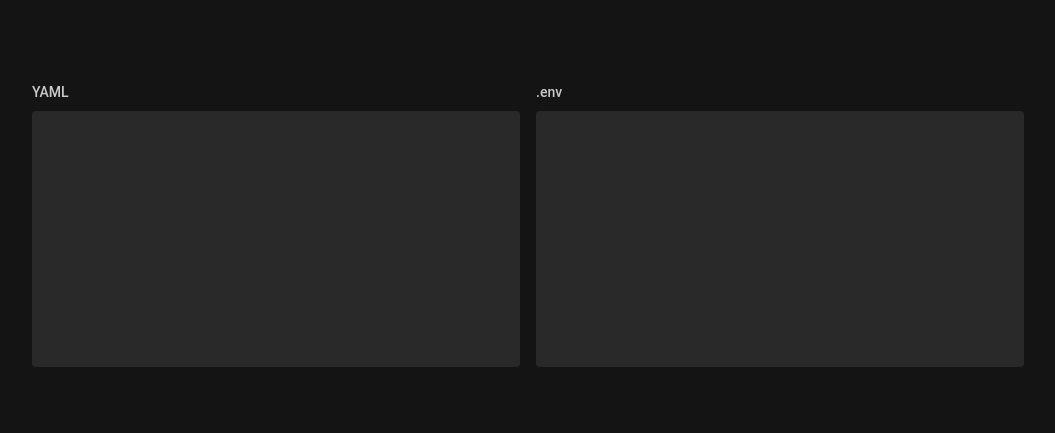
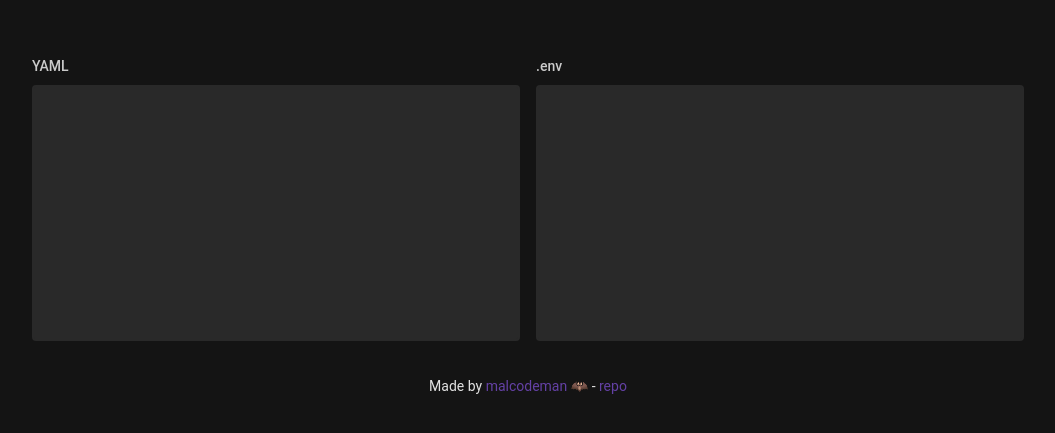
Before and after one commit to malcodeman/yaml-2-env, a React app: page / in a window 1280 px wide. Shown: the part 177-610 px from the top of the page, without its empty margins (112-1167 px from the left). Built offline with nearby package versions, Linux system fonts and the light colour scheme; the HTML template or start-up script is replaced by a standard one.

Commit message:
Adds footer

```diff
--- a/src/App.js
+++ b/src/App.js
@@ -5,17 +5,18 @@ import { ThemeProvider } from "styled-components";
 
 import { Textarea } from "./components/textarea";
 import { FormControl } from "./components/form-control";
-
+import { ParagraphSmall } from "./components/typography";
 import theme from "./components/themes/darkTheme";
 import GlobalStyle from "./GlobalStyle";
 
 const Wrapper = styled.div`
+  display: flex;
+  flex-direction: column;
+  align-items: center;
   padding: 1rem;
   min-height: 100vh;
   background-color: ${props => props.theme.colors.backgroundPrimary};
   @media (min-width: 576px) {
-    display: flex;
-    align-items: center;
     justify-content: center;
   }
 `;
@@ -23,6 +24,7 @@ const Wrapper = styled.div`
 const Container = styled.div`
   width: 100%;
   max-width: 992px;
+  margin-bottom: 2rem;
   @media (min-width: 576px) {
     display: grid;
     gap: 1rem;
@@ -35,6 +37,11 @@ const StyledTextarea = styled(Textarea)`
   @media (min-width: 576px) {
     min-height: 256px;
   }
+`;
+
+const StyledLink = styled.a`
+  color: ${props => props.theme.colors.accent};
+  ${props => props.theme.typography.ParagraphSmall};
 `;
 
 function App() {
@@ -112,6 +119,29 @@ function App() {
             </FormControl>
           </div>
         </Container>
+        <footer>
+          <ParagraphSmall>
+            Made by{" "}
+            <StyledLink
+              href="https://github.com/malcodeman"
+              target="_blank"
+              rel="noopener noreferrer"
+            >
+              malcodeman{" "}
+              <span role="img" aria-label="bat">
+                🦇
+              </span>
+            </StyledLink>{" "}
+            -{" "}
+            <StyledLink
+              href="https://github.com/malcodeman/yaml-2-env"
+              target="_blank"
+              rel="noopener noreferrer"
+            >
+              repo
+            </StyledLink>
+          </ParagraphSmall>
+        </footer>
       </Wrapper>
       <GlobalStyle />
     </ThemeProvider>
--- a/src/components/themes/darkTheme.js
+++ b/src/components/themes/darkTheme.js
@@ -6,7 +6,7 @@ import animations from "./animations";
 const theme = {
   colors: {
     primary: "#FFFFFF",
-    accent: "#276EF1",
+    accent: "#6441A5",
     background: "#000000",
     backgroundPrimary: "#141414",
     backgroundSecondary: "#1F1F1F",
--- a/src/components/themes/lightTheme.js
+++ b/src/components/themes/lightTheme.js
@@ -6,7 +6,7 @@ import animations from "./animations";
 const theme = {
   colors: {
     primary: "#000000",
-    accent: "#276EF1",
+    accent: "#6441A5",
     background: "#FFFFFF",
     backgroundPrimary: "#FFFFFF",
     backgroundSecondary: "#F6F6F6",
--- /dev/null
+++ b/src/components/typography/index.js
@@ -0,0 +1,51 @@
+import styled from "styled-components";
+
+export const ParagraphXSmall = styled.p`
+  color: ${props => props.theme.colors.contentPrimary};
+  ${props => props.theme.typography.ParagraphXSmall};
+`;
+
+export const ParagraphSmall = styled.p`
+  color: ${props => props.theme.colors.contentPrimary};
+  ${props => props.theme.typography.ParagraphSmall};
+`;
+
+export const ParagraphMedium = styled.p`
+  color: ${props => props.theme.colors.contentPrimary};
+  ${props => props.theme.typography.ParagraphMedium};
+`;
+
+export const ParagraphLarge = styled.p`
+  color: ${props => props.theme.colors.contentPrimary};
+  ${props => props.theme.typography.ParagraphLarge};
+`;
+
+export const HeadingXSmall = styled.h6`
+  color: ${props => props.theme.colors.contentPrimary};
+  ${props => props.theme.typography.HeadingXSmall};
+`;
+
+export const HeadingSmall = styled.h5`
+  color: ${props => props.theme.colors.contentPrimary};
+  ${props => props.theme.typography.HeadingSmall};
+`;
+
+export const HeadingMedium = styled.h4`
+  color: ${props => props.theme.colors.contentPrimary};
+  ${props => props.theme.typography.HeadingMedium};
+`;
+
+export const HeadingLarge = styled.h3`
+  color: ${props => props.theme.colors.contentPrimary};
+  ${props => props.theme.typography.HeadingLarge};
+`;
+
+export const HeadingXLarge = styled.h2`
+  color: ${props => props.theme.colors.contentPrimary};
+  ${props => props.theme.typography.HeadingXLarge};
+`;
+
+export const HeadingXXLarge = styled.h1`
+  color: ${props => props.theme.colors.contentPrimary};
+  ${props => props.theme.typography.HeadingXXLarge};
+`;
```
